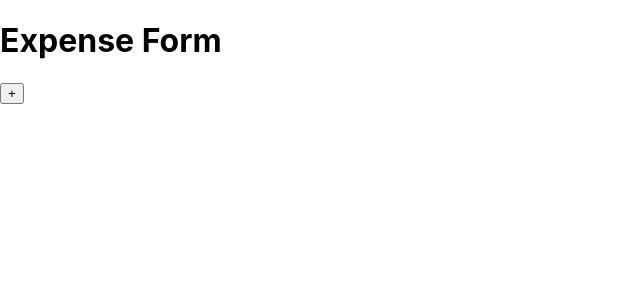
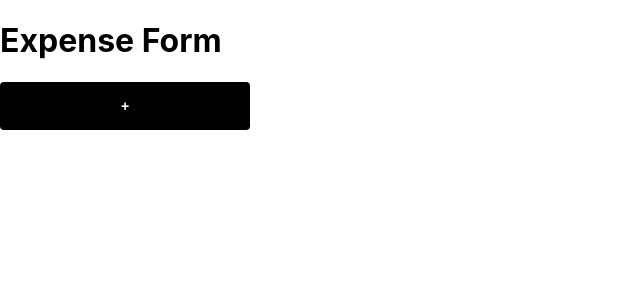
Before and after one commit to nattydodd/expense-tracker, a React (Create React App) app: page / in a window 1280 px wide. Shown: the top 300 px of the page, without its empty margins (0-640 px from the left). Built offline with nearby package versions, Linux system fonts and the light colour scheme.

Commit message:
setup: styled components

```diff
--- a/src/App.tsx
+++ b/src/App.tsx
@@ -11,7 +11,7 @@ const App: React.FC = () => {
     <div>
       <h1>Expense Form</h1>
       <Button
-        type="primary"
+        buttonType="primary"
         onClick={() => addNewEntry()}
       >
         +
--- a/src/components/Button/index.tsx
+++ b/src/components/Button/index.tsx
@@ -1,18 +1,20 @@
 import * as React from 'react';
+import { StyledButton } from './styled';
 
 interface IProps {
   children?: string;
-  type?: string;
+  buttonType?: string;
   onClick: () => void;
 }
 
-const Button: React.FC<IProps> = ({ children, onClick }) => {
+const Button: React.FC<IProps> = ({ children, buttonType, onClick }) => {
   return (
-    <button
+    <StyledButton
+      className={buttonType}
       onClick={onClick}
     >
       {children}
-    </button>
+    </StyledButton>
   );
 }
 
--- /dev/null
+++ b/src/components/Button/styled.tsx
@@ -0,0 +1,28 @@
+import styled, { css } from 'styled-components';
+
+export const primaryButton = css`
+  background-color: black;
+  border: 1px solid transparent;
+  line-height: 16px;
+  text-align: center;
+  height: 48px;
+  color: white;
+  min-width: 250px;
+  position: relative;
+  font-weight: 700;
+  padding: 12px;
+  border-radius: 4px;
+  font-size: 14px;
+
+  &:hover,
+  &:active,
+  &:focus {
+    outline: 1px solid transparent;
+  }
+`;
+
+export const StyledButton = styled.button`
+  &.primary {
+    ${primaryButton}
+  }
+`;
```
Also changed, not shown: package.json (+10 -0 lines), .babelrc (added), 2 other files (tests, documents, lock files or other folders).
